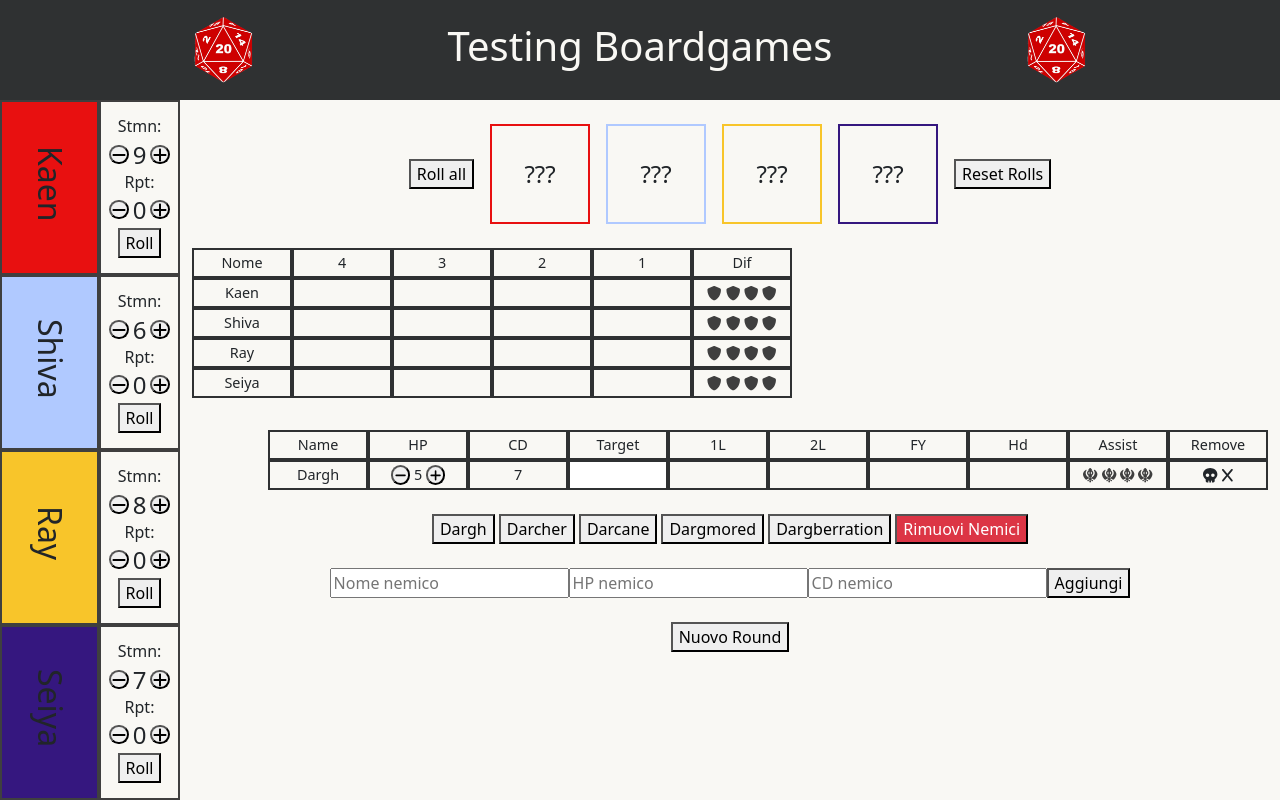
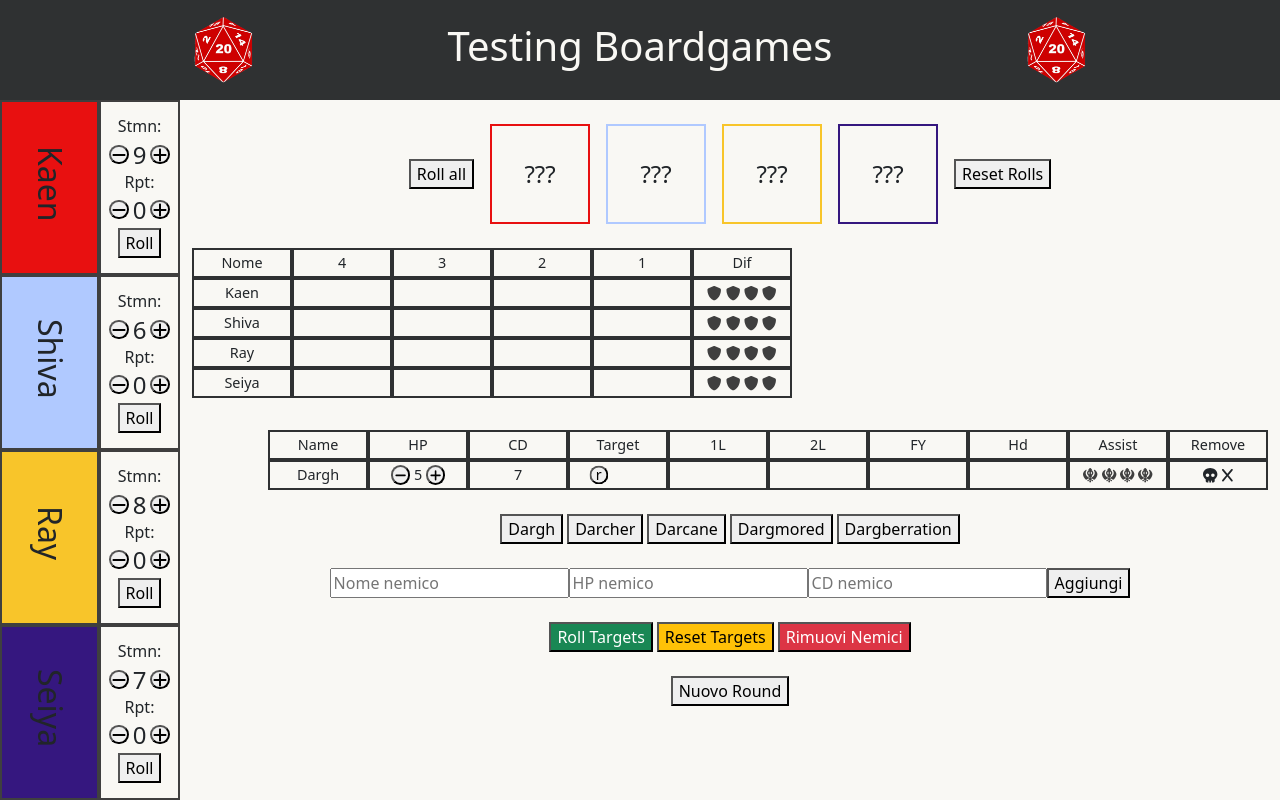
Before and after one commit to AndreaScaranari/testing-boardgames, a Vue app: page / in a window 1280 px wide. Built offline with nearby package versions, Linux system fonts and the light colour scheme.

Commit message:
massive roll target and reset added

```diff
--- a/src/components/AppMain.vue
+++ b/src/components/AppMain.vue
@@ -143,7 +143,7 @@ export default {
                     count++;
                 } else {
                     clearInterval(interval);
-                    const rollResult = Math.floor(Math.random() * 10) + 1;
+                    const rollResult = this.getRandomNumber(10);
                     this.heroes[i].rollResult = rollResult.toString();
                     this.disabledButtons.splice(this.disabledButtons.indexOf(i), 1);
                 }
@@ -209,6 +209,7 @@ export default {
             this.activeShield = [];
             this.activeSqr = [];
             this.emptyRolls();
+            this.resetTargets();
         },
         makeVisible() {
             this.isHidden = !this.isHidden;
@@ -223,7 +224,7 @@ export default {
                         count++;
                     } else {
                         clearInterval(interval);
-                        hero.rollResult = Math.floor(Math.random() * 10) + 1;
+                        hero.rollResult = this.getRandomNumber(10);
                         hero.rollResult = hero.rollResult.toString();
                     }
                 }, 500)
@@ -234,6 +235,19 @@ export default {
         },
         removeAllEnemies() {
             this.enemies = [];
+        },
+        getRandomNumber(max) {
+            return Math.floor(Math.random() * max) + 1;
+        },
+        getRandomTarget(id) {
+            const rN = this.getRandomNumber(4);
+            this.enemies.forEach((enemy) => { if (enemy.id == id) { enemy.tg = rN } });
+        },
+        getMassiveTarget() {
+            this.enemies.map((enemy) => { enemy.tg = this.getRandomNumber(4) });
+        },
+        resetTargets() {
+            this.enemies.map((enemy) => { enemy.tg = "" });
         }
     }
 }
@@ -241,7 +255,7 @@ export default {
 
 <template>
     <main class="d-flex">
-        <!-- sidebar -->
+        <!--* sidebar -->
         <section id="sidebar">
             <div class="sb-h-quick d-flex" v-for="(hero, i) in heroes" :key="hero.id">
                 <!-- hero name -->
@@ -283,10 +297,10 @@ export default {
                 </div>
             </div>
         </section>
-        <!-- wrapper -->
+        <!--* wrapper -->
         <div class="wrapper">
             <div class="container my-4">
-                <!-- sezione eroi -->
+                <!--* sezione eroi -->
                 <section id="heroes" class="h-row row row-cols-2 text-center" :class="{ 'd-none': isHidden }">
                     <!-- singolo eroe -->
                     <div class="h-col col-3" v-for="(hero, i) in heroes" :key="hero.id">
@@ -312,7 +326,7 @@ export default {
                         </div>
                     </div>
                 </section>
-                <!-- risultato dadi -->
+                <!--* risultato dadi -->
                 <div id="roll-area" :class="{ 'd-none': !isHidden }">
                     <div class="h-square">
                         <!-- pulsante rolla tutti -->
@@ -326,9 +340,9 @@ export default {
                         <button @click="emptyRolls()">Reset Rolls</button>
                     </div>
                 </div>
-                <!-- griglie combattimento -->
+                <!--* griglie combattimento -->
                 <section id="battlefield" :class="{ 'd-none': !isHidden }">
-                    <!-- hero grid -->
+                    <!--* hero grid -->
                     <div id="h-grid" class="d-flex">
                         <!-- table header -->
                         <div class="td">Nome</div>
@@ -359,7 +373,7 @@ export default {
                             </div>
                         </div>
                     </div>
-                    <!-- enemy grid -->
+                    <!--* enemy grid -->
                     <div id="e-grid" class="d-flex">
                         <!-- table header -->
                         <div v-for="enemyCell in enemyGrid" class="td">{{ enemyCell }}</div>
@@ -383,8 +397,11 @@ export default {
                             <!-- cd -->
                             <div class="td">{{ e.cd }}</div>
                             <!-- target -->
-                            <div class="target">
-                                <input type="number" min="1" max="4" class="td text-center" v-model="e.tg">
+                            <div class="target td">
+                                <button class="ehp tgr" @click="getRandomTarget(e.id)">
+                                    r
+                                </button>
+                                <input type="number" min="1" max="4" class="tg-area text-center" v-model="e.tg">
                             </div>
                             <!-- position -->
                             <div v-for="n in 4" class="td"
@@ -418,18 +435,16 @@ export default {
                         </div>
                     </div>
                 </section>
-                <!-- add enemy -->
+                <!--* add enemy -->
                 <section id="add-enemy" class="mt-4 d-flex justify-content-center">
                     <ul class="d-flex justify-content-center gap-1 mb-0 list-unstyled">
                         <li v-for="e in dbEnemies" :key="e.id">
                             <button @click="addEnemy(e)">{{ e.eName }}</button>
                         </li>
-                        <li>
-                            <button @click="removeAllEnemies()" class="bg-danger text-white">Rimuovi Nemici</button>
-                        </li>
+
                     </ul>
                 </section>
-                <!-- add new stats enemy -->
+                <!--* add new stats enemy -->
                 <section id="new-enemies" class="mt-4 d-flex justify-content-center" :class="{ 'd-none': !isHidden }"
                     @keyup.enter="addEnemy()">
                     <input type="text" placeholder="Nome nemico" v-model="newEnemyName">
@@ -437,7 +452,20 @@ export default {
                     <input type="number" placeholder="CD nemico" v-model="newEnemyCD">
                     <button @click="addEnemy()" @submit.self.prevent>Aggiungi</button>
                 </section>
-                <!-- refresh dice, shields and hero positions -->
+                <section id="massive-enemy-actions" class="mt-4 d-flex justify-content-center">
+                    <ul class="d-flex justify-content-center gap-1 mb-0 list-unstyled">
+                        <li>
+                            <button @click="getMassiveTarget()" class="bg-success text-white">Roll Targets</button>
+                        </li>
+                        <li>
+                            <button @click="resetTargets()" class="bg-warning">Reset Targets</button>
+                        </li>
+                        <li>
+                            <button @click="removeAllEnemies()" class="bg-danger text-white">Rimuovi Nemici</button>
+                        </li>
+                    </ul>
+                </section>
+                <!--* refresh dice, shields and hero positions -->
                 <section id="new-round" class="mt-4 d-flex justify-content-center" :class="{ 'd-none': !isHidden }">
                     <button @click="goToNewRound()">Nuovo Round</button>
                 </section>
@@ -693,4 +721,22 @@ export default {
     right: 0;
     bottom: 0;
 }
+
+.tg-area {
+    background-color: #f9f8f4;
+    border: none;
+    width: 100%;
+    padding-left: 20%;
+}
+
+.target {
+    position: relative;
+}
+
+.tgr {
+    position: absolute;
+    left: 30%;
+    top: 50%;
+    translate: -50% -50%;
+}
 </style>
```
